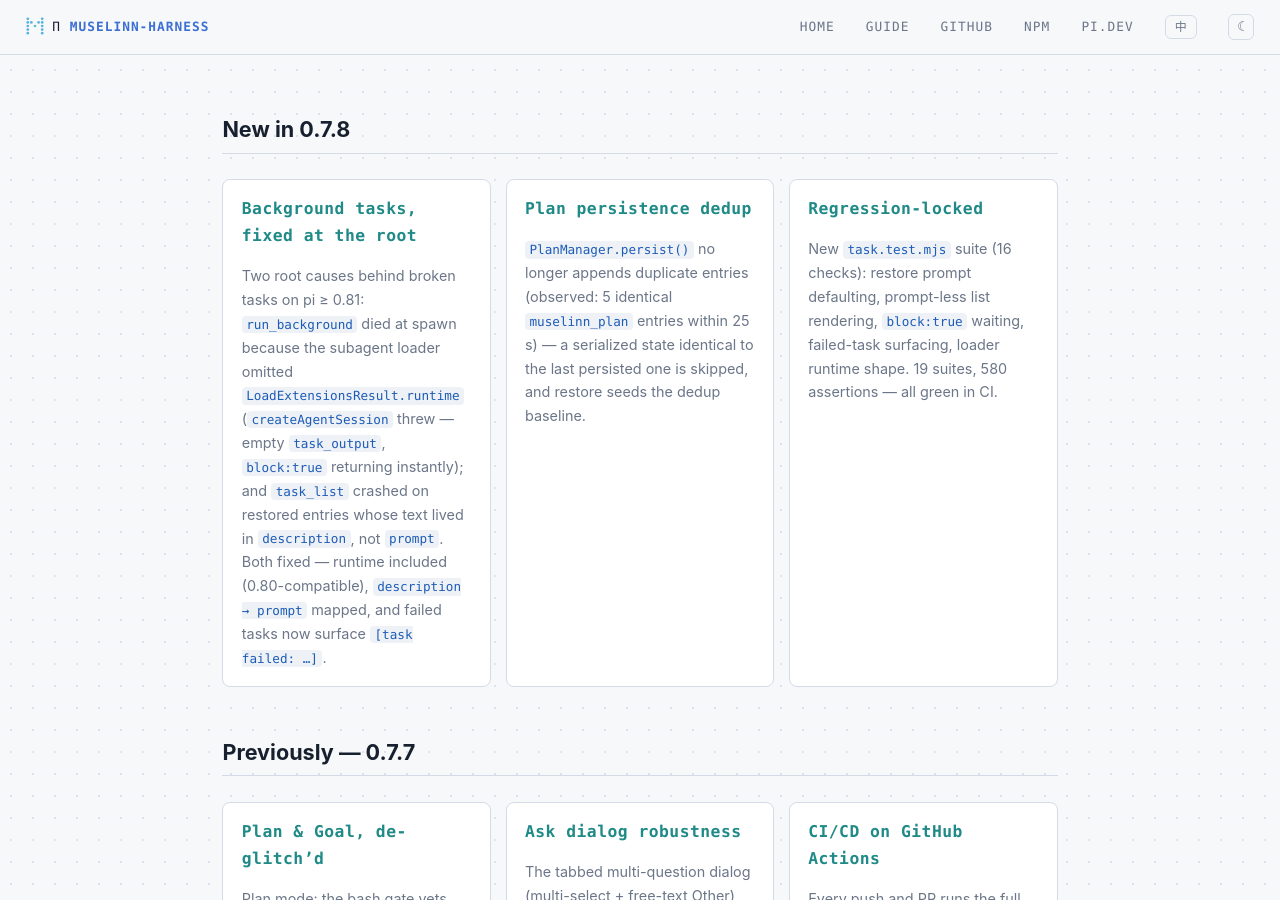
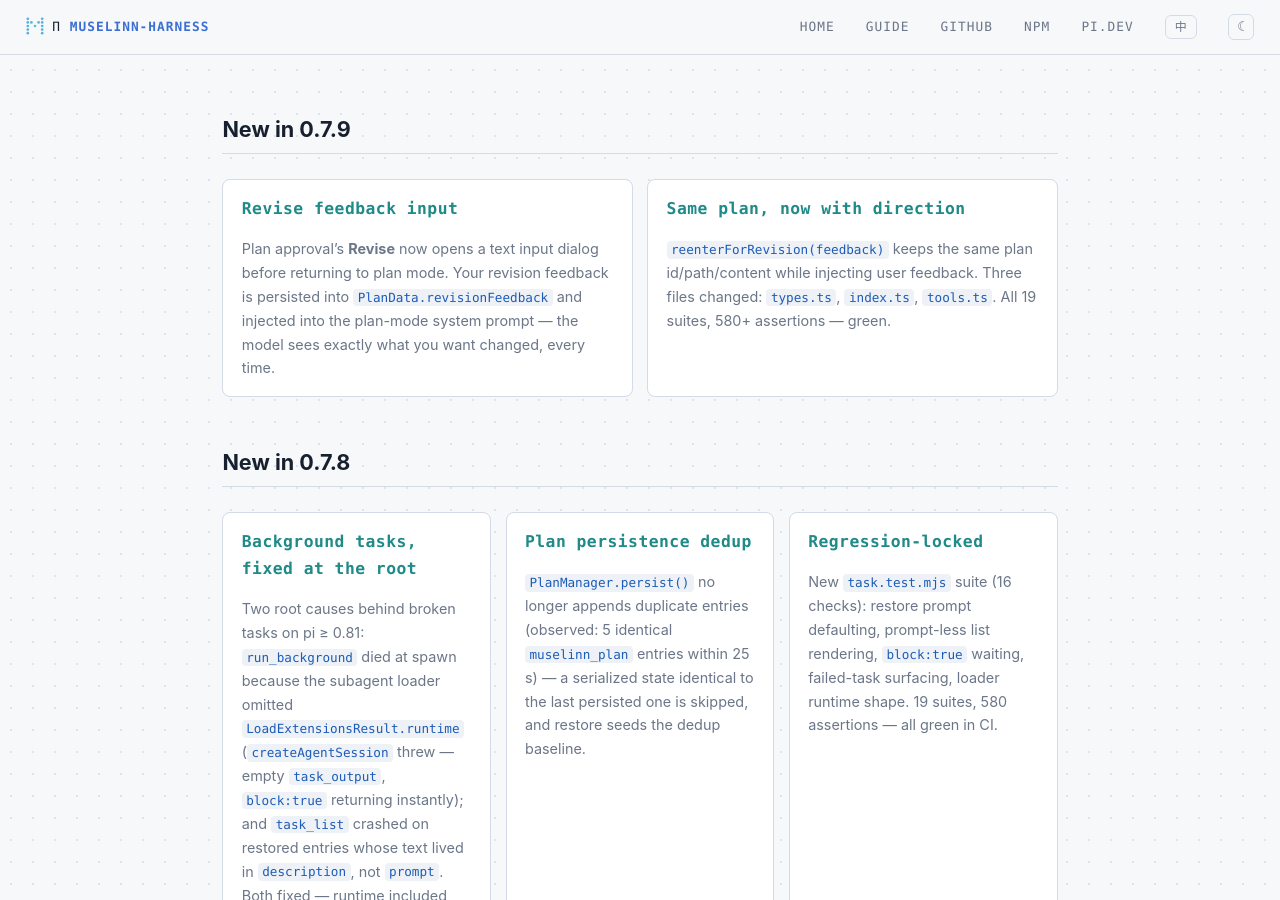
Before and after one commit to MuseLinn/pi-muselinn-harness, a Jekyll site: the page built from docs/index.md, in a window 1280 px wide and 900 px high, scrolled down 3219 px. Built offline with Jekyll 4.4.1, drawn with Linux system fonts in a browser that asks for light colours.

Commit message:
docs: add 0.7.9 changelog to project pages

```diff
--- a/docs/index.md
+++ b/docs/index.md
@@ -54,6 +54,18 @@ title: pi-muselinn-harness
   </div>
 </div>
 
+<h2><span data-l="en">New in 0.7.9</span><span data-l="zh">0.7.9 新功能</span></h2>
+<div class="roadmap-grid">
+<div class="card reveal" markdown="1">
+### <span data-l="en">Revise feedback input</span><span data-l="zh">Revise 反馈输入</span>
+<span data-l="en">Plan approval's <strong>Revise</strong> now opens a text input dialog before returning to plan mode. Your revision feedback is persisted into <code>PlanData.revisionFeedback</code> and injected into the plan-mode system prompt — the model sees exactly what you want changed, every time.</span><span data-l="zh">Plan 审批的 <strong>Revise</strong> 现在先弹文本输入框，再回到 plan mode。你的修改意见持久化到 <code>PlanData.revisionFeedback</code> 并注入 plan mode system prompt——模型每次都清楚地知道你要改什么。</span>
+</div>
+<div class="card reveal" markdown="1">
+### <span data-l="en">Same plan, now with direction</span><span data-l="zh">同一计划，有方向地改</span>
+<span data-l="en"><code>reenterForRevision(feedback)</code> keeps the same plan id/path/content while injecting user feedback. Three files changed: <code>types.ts</code>, <code>index.ts</code>, <code>tools.ts</code>. All 19 suites, 580+ assertions — green.</span><span data-l="zh"><code>reenterForRevision(feedback)</code> 保留同一 plan id/path/content，同时注入用户反馈。改了三个文件：<code>types.ts</code>、<code>index.ts</code>、<code>tools.ts</code>。全部 19 套件、580+ 断言——全绿。</span>
+</div>
+</div>
+
 <h2><span data-l="en">New in 0.7.8</span><span data-l="zh">0.7.8 新功能</span></h2>
 <div class="roadmap-grid">
 <div class="card reveal" markdown="1">
```
Also changed, not shown: other parts of docs/index.md (+1 -1 lines).
